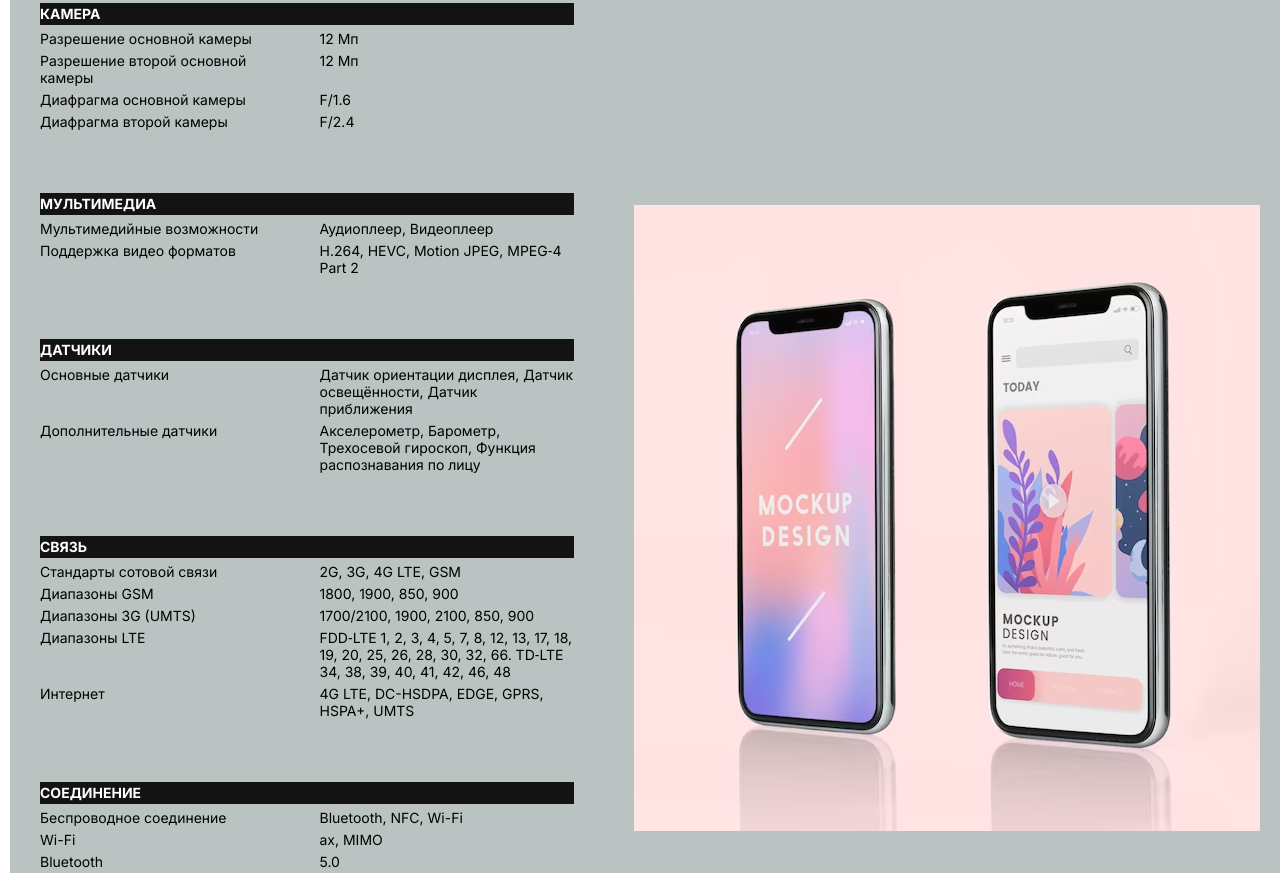
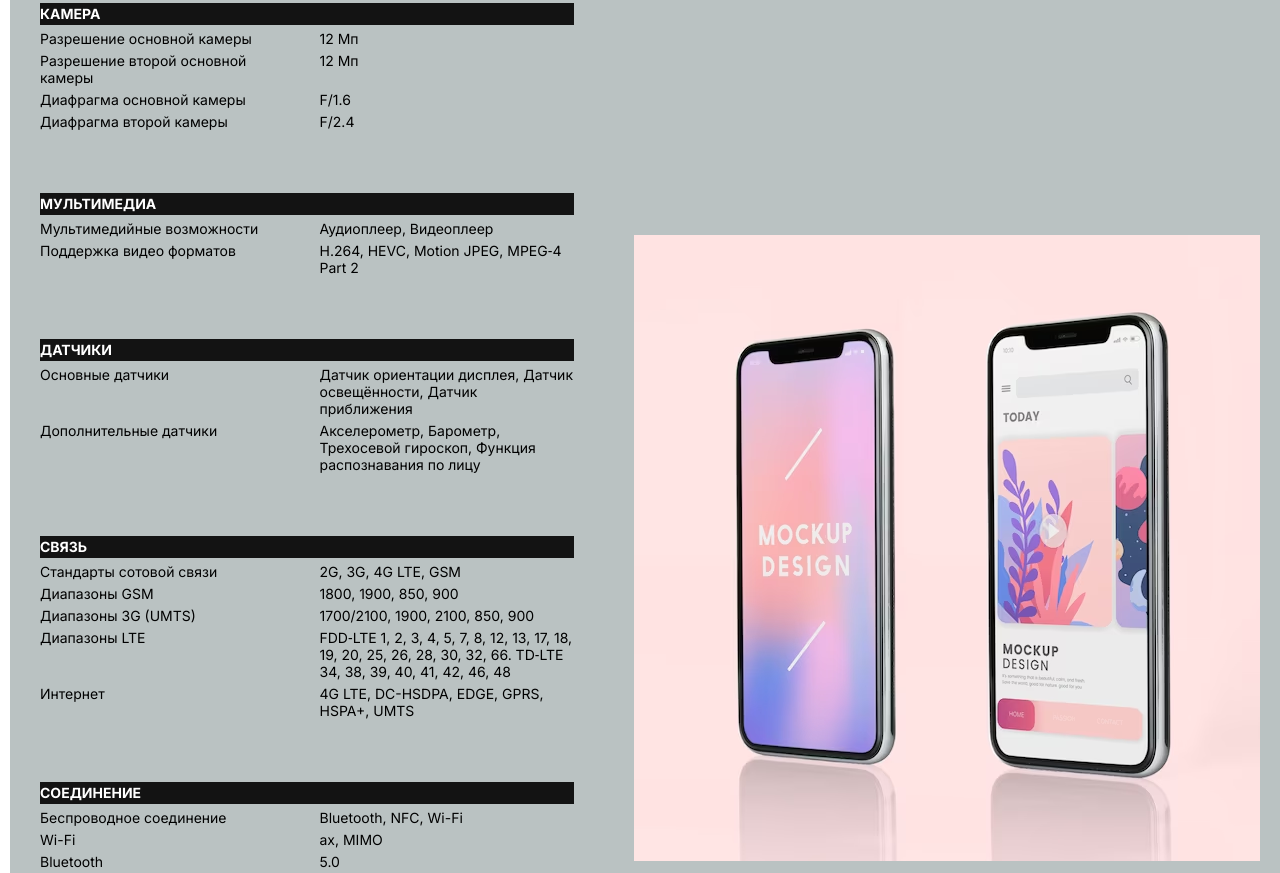
Before and after one commit to shuligor1966/iPhone, a plain HTML site: page index.html in a window 1280 px wide. Shown: the part 2246-3119 px from the top of the page. Drawn offline with nearby package versions, Linux system fonts and the light colour scheme.

Commit message:
img max-width: 100%

```diff
--- a/css/media.css
+++ b/css/media.css
@@ -244,6 +244,7 @@
   .slider__item {
     padding-left: 130px;
   }
+
 }
 
 /* I Адаптируем ПЕРВЫЙ БЛОК (Тег header с классом "header") */
@@ -313,6 +314,6 @@
   /* Уменьшим размер картинки .form__bike-img */
   .form__iphone-img {
     max-width: 250px;
-}
+  }
 
 }
--- a/css/style.css
+++ b/css/style.css
@@ -389,6 +389,8 @@ a{
 /* Выравниваем и уменьшаем картинку (чтобы она не была растянутой) */
 .characteristics__img {
   align-self: center;
+  max-width: 100%;
+  padding-top: 60px;
 }
 
 /* свойство flex-basis устанавливает ширину или высоту элемента (взависимости от того как проходит главная ось - ГОРИЗОНТАЛЬНО или ВЕРТИКАЛЬНО. Но если флекс-контейнер уменьшается то и ширина или высота Флекс-элемента также будет уменьшаться*/
```
Also changed, not shown: 1 other file.
